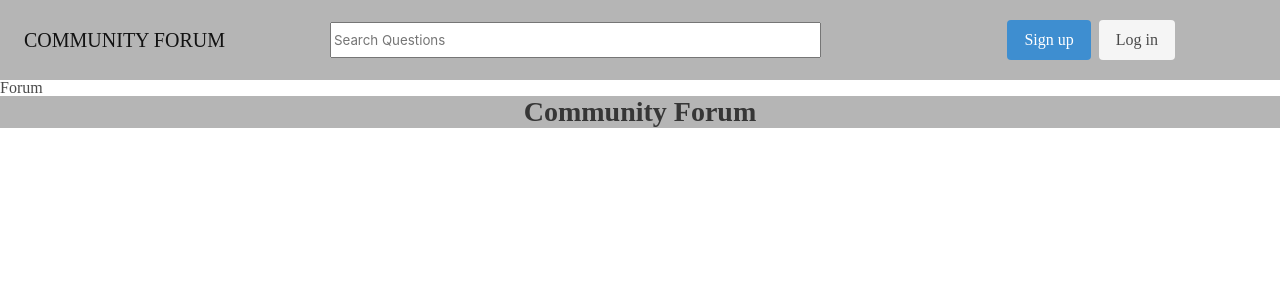
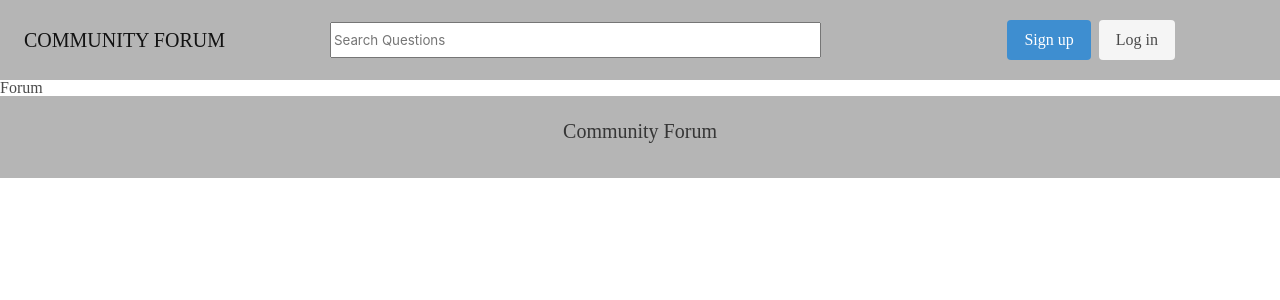
Before and after one commit to Sudhanshu7sb/community-forum-frontend, a React (Create React App) app: page / in a window 1280 px wide. Shown: the top 300 px of the page. Built offline with nearby package versions, Linux system fonts and the light colour scheme; no server answers.

Commit message:
Add padding in header and footer

```diff
--- a/src/components/Footer.js
+++ b/src/components/Footer.js
@@ -1,13 +1,15 @@
 import React from "react";
 
-function Footer(){
-    return (
-        <>
-        <footer class="content has-background-grey-light">
-            <h2 class="has-text-centered">Community Forum</h2>
-        </footer>
-        </>
-    )
+function Footer() {
+  return (
+    <>
+      <footer class="content has-background-grey-light py-5">
+        <h2 class="has-text-centered has-text-weight-normal is-size-5">
+          Community Forum
+        </h2>
+      </footer>
+    </>
+  );
 }
 
 export default Footer;
--- a/src/components/Header.js
+++ b/src/components/Header.js
@@ -10,7 +10,6 @@ function Header() {
           aria-label="main navigation"
         >
           <div className="navbar-brand mx-3 flex-center">
-            {/* change color */}
             <h1 className="has-text-black-bis  is-size-5 ">COMMUNITY FORUM</h1>
           </div>
 
@@ -24,7 +23,9 @@ function Header() {
                 <a href="##" className="button is-info">
                   <strong>Sign up</strong>
                 </a>
-                <a href="##" className="button is-light">Log in</a>
+                <a href="##" className="button is-light">
+                  Log in
+                </a>
               </div>
             </div>
           </div>
```
